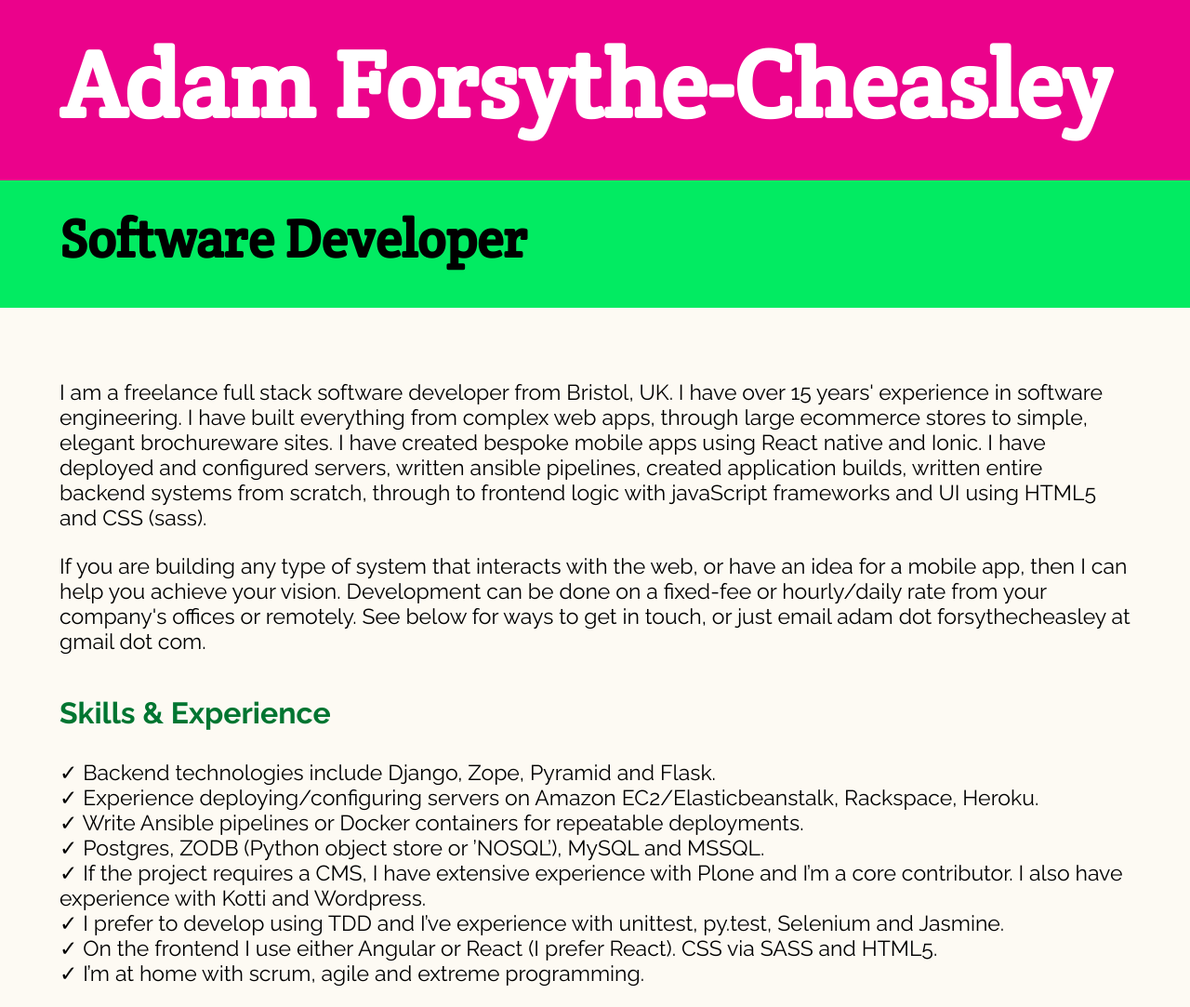
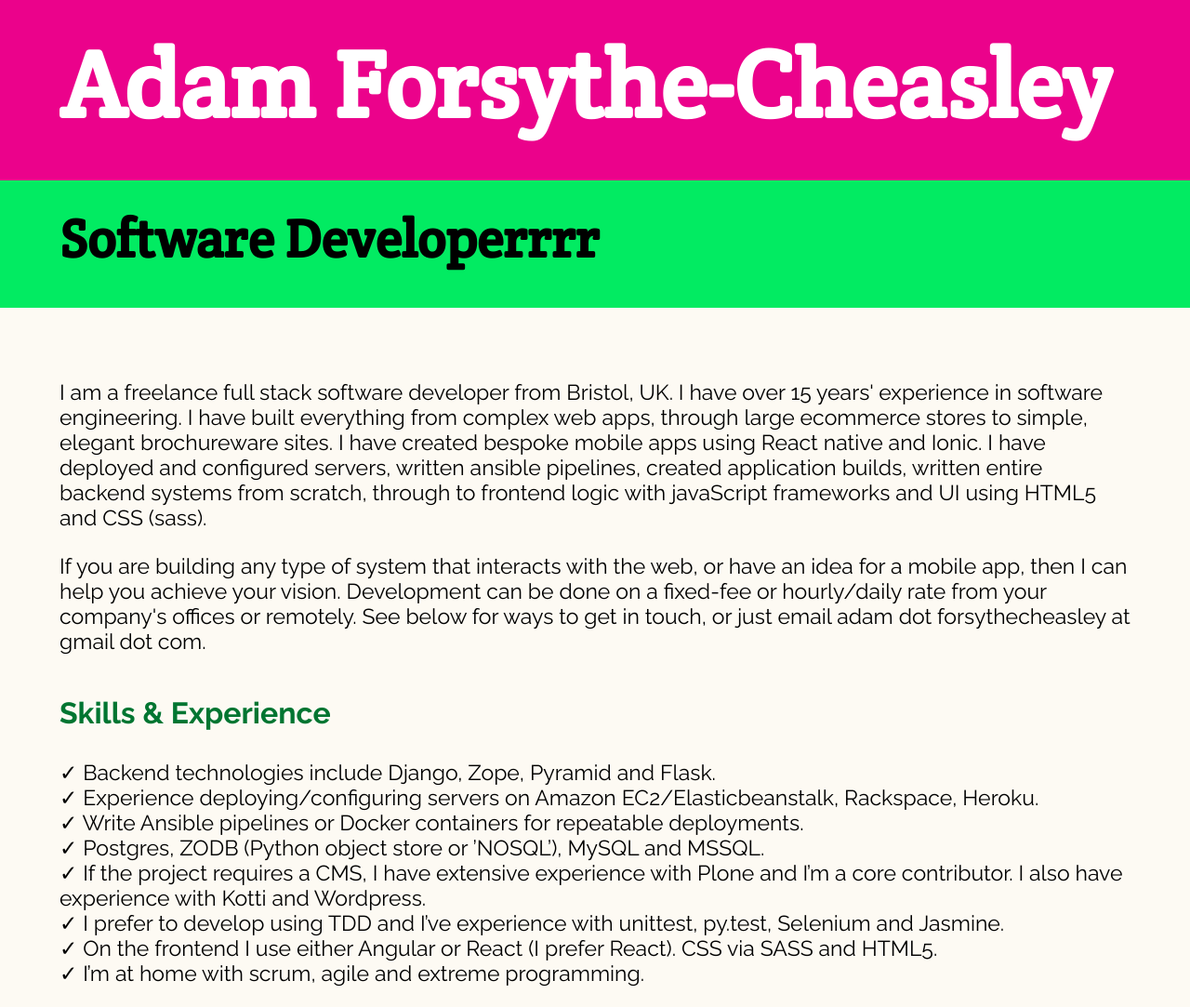
Before and after one commit to adamcheasley/adamcheasley.github.io, a Jekyll site: the page test.html, which Jekyll copies as it is, in a window 1280 px wide. Shown: the whole page at 93% size. Built offline with Jekyll 4.4.1, drawn with Linux system fonts in a browser that asks for light colours.

Commit message:
Test text

```diff
--- a/test.html
+++ b/test.html
@@ -7,7 +7,7 @@
   <body>
 
     <h1>Adam Forsythe-Cheasley</h1>
-    <h2>Software Developer</h2>
+    <h2>Software Developerrrr</h2>
 
     <p class="mt">I am a freelance full stack software developer from Bristol, UK. I have over 15 years' experience in software engineering. I have built everything from complex web apps, through large ecommerce stores to simple, elegant brochureware sites. I have created bespoke mobile apps using React native and Ionic. I have deployed and configured servers, written ansible pipelines, created application builds, written entire backend systems from scratch, through to frontend logic with javaScript frameworks and UI using HTML5 and CSS (sass).</p>
 
```
